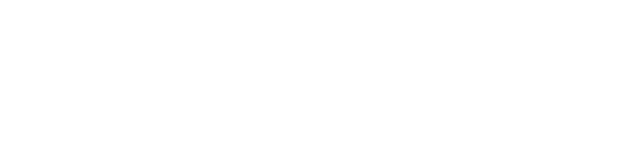
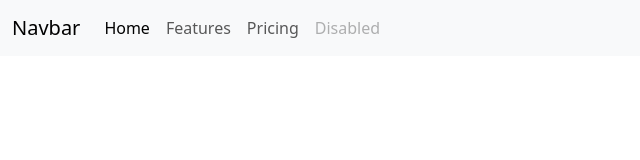
Before and after one commit to AlexandruConstantinBurlacu/html-css-bootstrap-freelancer, a plain HTML site: page index.html in a window 1280 px wide. Shown: the whole page, without its empty margins (0-640 px from the left). Drawn offline with nearby package versions, Linux system fonts and the light colour scheme.

Commit message:
inserimento nav-bar

```diff
--- a/index.html
+++ b/index.html
@@ -10,6 +10,32 @@
         <link rel="stylesheet" href="style.css">
     </head>
     <body>
+        <!-- inizio sezione nav-bar -->
+        <nav class="navbar navbar-expand-lg bg-body-tertiary">
+            <div class="container-fluid">
+              <a class="navbar-brand" href="#">Navbar</a>
+              <button class="navbar-toggler" type="button" data-bs-toggle="collapse" data-bs-target="#navbarNav" aria-controls="navbarNav" aria-expanded="false" aria-label="Toggle navigation">
+                <span class="navbar-toggler-icon"></span>
+              </button>
+              <div class="collapse navbar-collapse" id="navbarNav">
+                <ul class="navbar-nav">
+                  <li class="nav-item">
+                    <a class="nav-link active" aria-current="page" href="#">Home</a>
+                  </li>
+                  <li class="nav-item">
+                    <a class="nav-link" href="#">Features</a>
+                  </li>
+                  <li class="nav-item">
+                    <a class="nav-link" href="#">Pricing</a>
+                  </li>
+                  <li class="nav-item">
+                    <a class="nav-link disabled" aria-disabled="true">Disabled</a>
+                  </li>
+                </ul>
+              </div>
+            </div>
+        </nav>
+        <!-- fine sezione nav-bar -->
 
 
 
```
